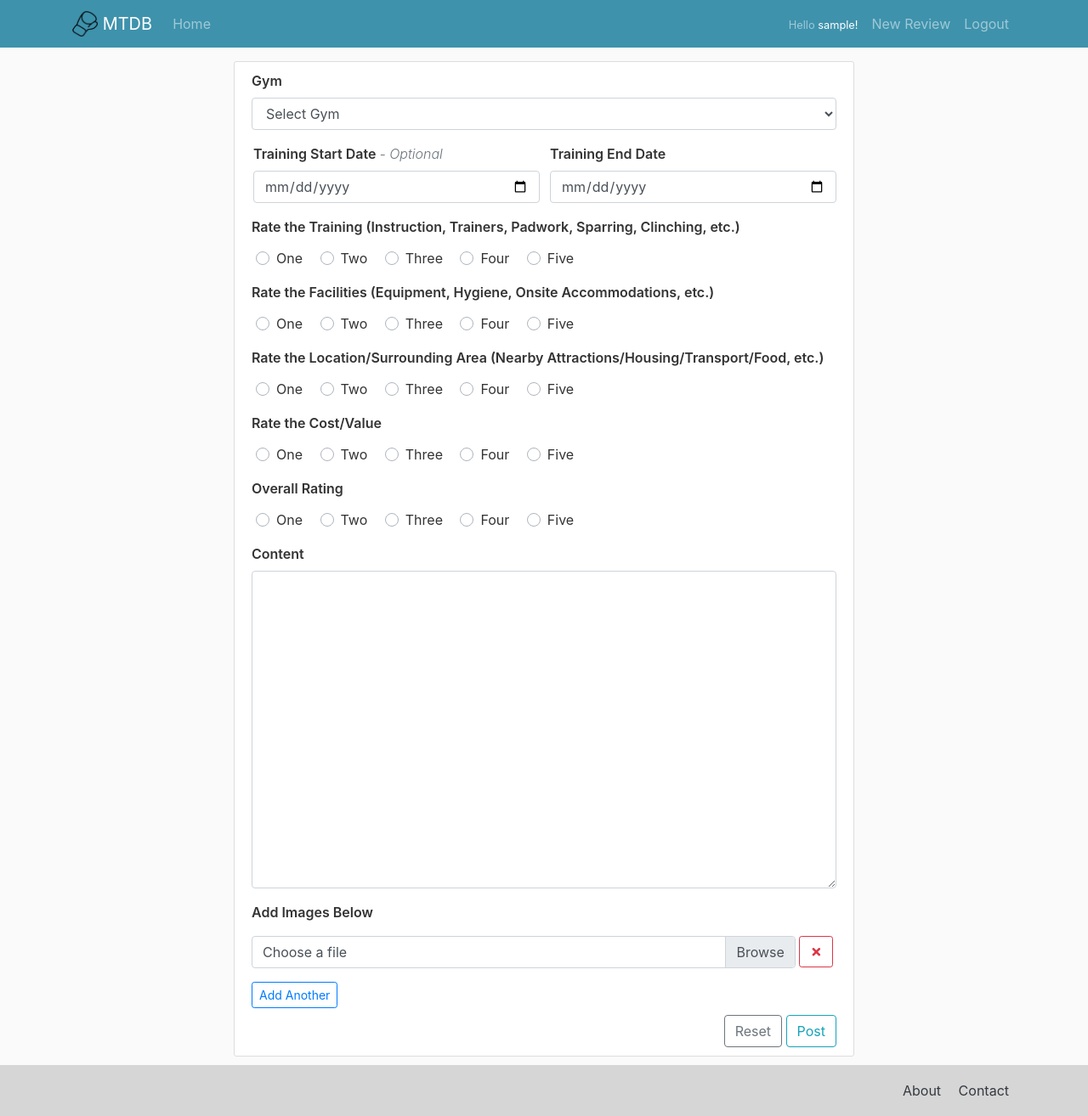
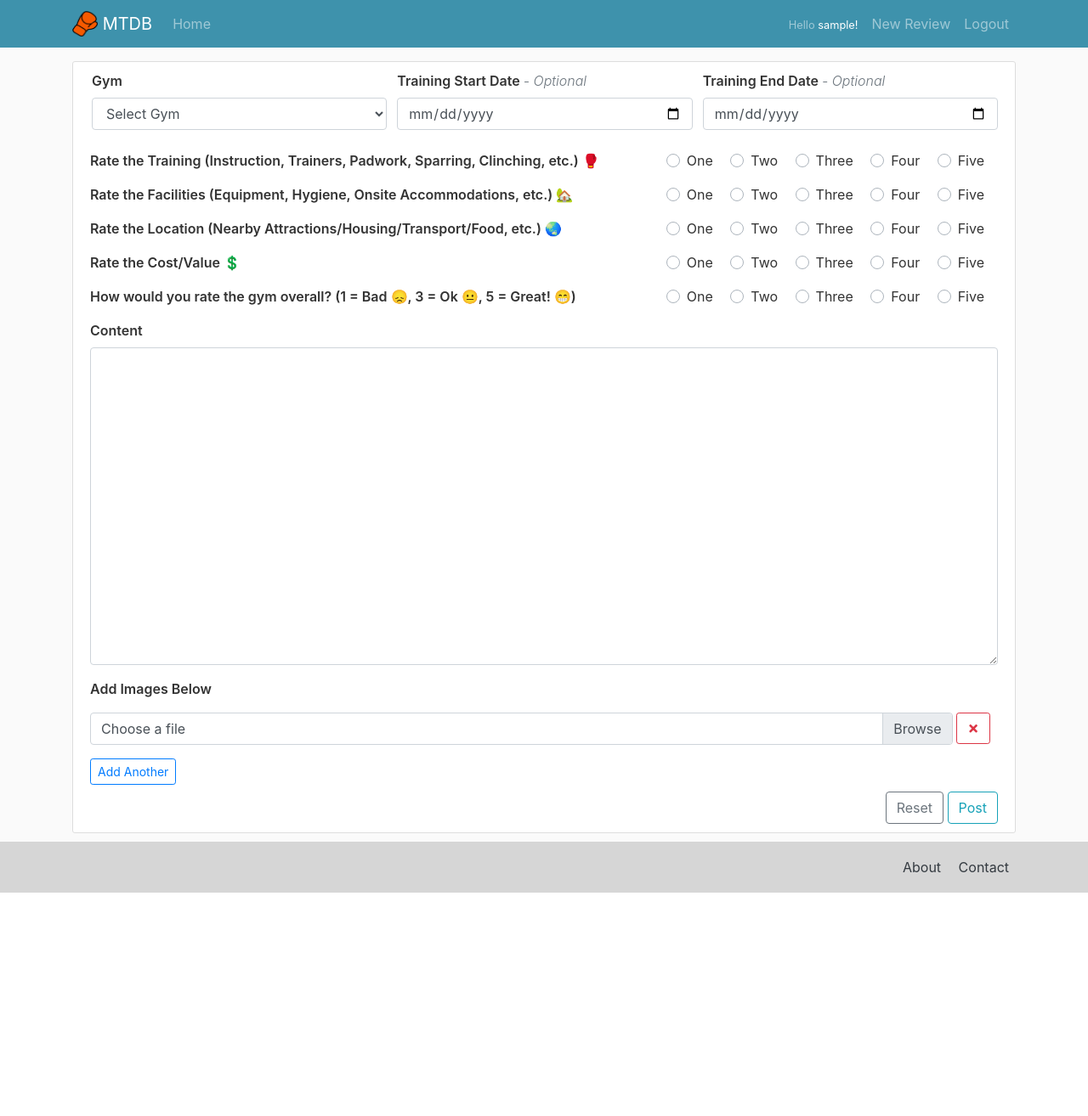
Before and after one commit to ysmt1/muaythaidb-V2, a Django app: page /review/ in a window 1280 px wide. Shown: the whole page at 85% size. After the commit the page ends 1051 px from the top, so only its background shows below. Run offline with Django 3.2, Linux system fonts and the light colour scheme; the visitor is signed in with stand-in values (Sample User, id 1); data that the repository does not hold is empty; some libraries are stand-ins or nearby versions.

Commit message:
page layout and styling changes

```diff
--- a/mtdb/forms.py
+++ b/mtdb/forms.py
@@ -1,4 +1,5 @@
 from django import forms
+from django.utils.safestring import mark_safe
 from crispy_forms.helper import FormHelper
 from crispy_forms.layout import Submit, Layout, Fieldset, ButtonHolder, Field, HTML
 from users.forms import MyImageWidget
@@ -45,11 +46,11 @@ class ReviewCreateForm(forms.ModelForm):
         labels = {
             'start_date': 'Training Start Date',
             'end_date': 'Training End Date',
-            'rating_training': 'Rate the Training (Instruction, Trainers, Padwork, Sparring, Clinching, etc.)',
-            'rating_facility': 'Rate the Facilities (Equipment, Hygiene, Onsite Accommodations, etc.)',
-            'rating_location': 'Rate the Location/Surrounding Area (Nearby Attractions/Housing/Transport/Food, etc.)',
-            'rating_cost': 'Rate the Cost/Value',
-            'rating_overall': 'Overall Rating',
+            'rating_training': mark_safe('Rate the Training (Instruction, Trainers, Padwork, Sparring, Clinching, etc.) &#129354;'),
+            'rating_facility': mark_safe('Rate the Facilities (Equipment, Hygiene, Onsite Accommodations, etc.) &#127969;'),
+            'rating_location': mark_safe('Rate the Location (Nearby Attractions/Housing/Transport/Food, etc.) &#127759;'),
+            'rating_cost': mark_safe('Rate the Cost/Value &#128178;'),
+            'rating_overall': mark_safe('How would you rate the gym overall? (1 = Bad &#128542;, 3 = Ok &#128528;, 5 = Great! &#128513;)'),
             'content': 'Content'
         }
 
--- a/mtdb/static/mtdb/css/styles.css
+++ b/mtdb/static/mtdb/css/styles.css
@@ -211,12 +211,7 @@ form.register-form label {
 **********************************************/
 
 .radio-wrap {
-    margin: 5px;
-    text-align: left;
-}
-
-div.rating-label {
-    margin-bottom: 5px;
+    text-align: right;
 }
 
 .btn-add {
@@ -233,11 +228,11 @@ div.rating-label {
 }
 
 .review-input {
-    width: 93%
+    width: 95%
 }
 
 .review-input-label {
-    width: 93%;
+    width: 95%;
 }
 
 .preview {
@@ -369,14 +364,11 @@ p.user-date {
     span.rating-name{
         width: 13%
     }
-    .review-input {
-        width: 90%
-    }
-    .review-input-label {
-        width: 90%;
-    }
     th:hover span.sort-icon {
         display: none;
+    }
+    .radio-wrap {
+        text-align: left;
     }
 }
 
@@ -394,6 +386,15 @@ p.user-date {
     .gym-images {
         text-align: center;
     }
+    .review-input {
+        width: 93%
+    }
+    .review-input-label {
+        width: 93%;
+    }
+    li.list-group-item p {
+        font-size: 14px;
+    }
 }
 
 @media only screen and (max-width: 767px){
@@ -404,10 +405,13 @@ p.user-date {
         margin-right: auto;
     }
     .review-input {
-        width: 88%
+        width: 90%
     }
     .review-input-label {
-        width: 88%;
+        width: 90%;
+    }
+    li.list-group-item p {
+        font-size: 16px;
     }
 }
 
--- a/mtdb/templates/mtdb/review_create_form.html
+++ b/mtdb/templates/mtdb/review_create_form.html
@@ -4,39 +4,44 @@
 {% load myfilters %}
 {% block content %}
 <div class="row justify-content-center">
-    <div class="col-lg-8">
+    <div class="col">
         <div class="content-div">
             <form action="" , method="POST" enctype="multipart/form-data" id="my-form">
                 {% csrf_token %}
-                <div class="form-group">
+                <div class="form-row">
+                    <div class="form-group col-lg-4">
                         {{ form.gym.errors }}
                         <label for="{{ form.gym.id_for_label }}" class="bold-label">Gym</label>
                         {{ form.gym|addclass:'form-control' }}
                     </div>
-                <div class="form-row">
-                    <div class="form-group col-md-6">
+                    <div class="form-group col-lg-4">
                         {{ form.start_date.errors }}
-                        <label for="{{ form.start_date.id_for_label }}" class="bold-label">Training Start Date <span class="text-muted optional"> - Optional</span></label>
+                        <label for="{{ form.start_date.id_for_label }}" class="bold-label">Training Start Date <span
+                                class="text-muted optional"> - Optional</span></label>
                         {{ form.start_date|addclass:'form-control' }}
                     </div>
-                    <div class="form-group col-md-6">
+                    <div class="form-group col-lg-4">
                         {{ form.end_date.errors }}
-                        <label for="{{ form.end_date.id_for_label }}" class="bold-label">Training End Date</label>
+                        <label for="{{ form.end_date.id_for_label }}" class="bold-label">Training End Date
+                            <span class="text-muted optional"> - Optional</span></label></label>
                         {{ form.end_date|addclass:'form-control' }}
                     </div>
                 </div>
                 {% for field in form %}
                     {% if 'rating' in field.name %}
-                    <div class="form-group">
-                        <div class="rating-label">{{ field.label_tag }} </div>
+                    <div class="form-row my-2">
+                        <div class="col-xl-7">
+                            <div class="rating-label">{{ field.label_tag|safe }}</div>
+                        </div>
+                        <div class="col-xl-5">
                             <div class="radio-wrap">
                                 {% for radio in field %}
                                     <div class="custom-control custom-radio custom-control-inline">
                                         {{ radio.tag }}
-                                <label for="{{ radio.id_for_label }}"
-                                    class="custom-control-label">{{ radio.choice_label }}</label>
+                                        <label for="{{ radio.id_for_label }}" class="custom-control-label">{{ radio.choice_label }}</label>
                                     </div>
                                 {% endfor %}
+                            </div>
                         </div>
                     </div>
                     {% endif %}
```
Also changed, not shown: mtdb/templates/mtdb/gym_detail.html (+13 -1 lines), mtdb/templates/mtdb/index.html (+14 -8 lines), mtdb/static/mtdb/img/header.png. Lines whose indentation alone changed are shown as unchanged.
